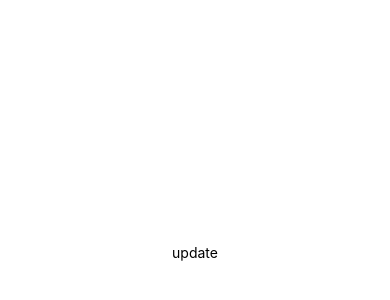
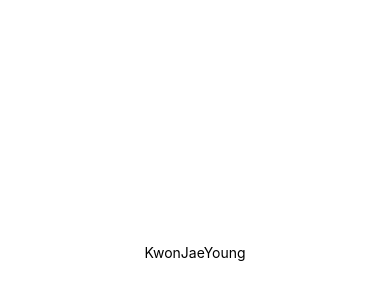
Before and after one commit to jaeyoung-kwon/Climbers-Project, a React Native app: screen / in a window 390 px wide. Shown: the part 170-470 px from the top of the page. Built offline with nearby package versions, Linux system fonts and the light colour scheme.

Commit message:
jaeyoung
push push baby

```diff
--- a/App.js
+++ b/App.js
@@ -5,7 +5,7 @@ import { StyleSheet, Text, View } from "react-native";
 export default function App() {
   return (
     <View style={styles.container}>
-      <Text>update</Text>
+      <Text>KwonJaeYoung</Text>
       <StatusBar style="auto" />
     </View>
   );
```
